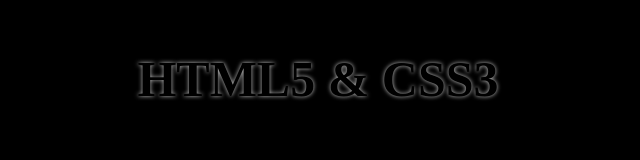
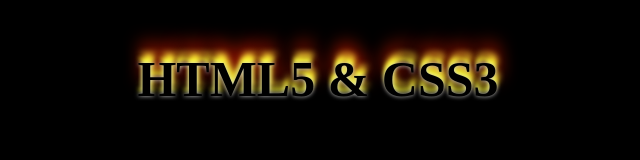
Before and after one commit to HYEON-DEV/02_html-css, a plain HTML site: page 09-CSS-문단관련속성/06-paragraph.html in a window 1280 px wide. Shown: the whole page, without its empty margins (322-962 px from the left). Drawn offline with Linux system fonts and the light colour scheme.

Commit message:
2024-08-05 study

```diff
--- a/09-CSS-문단관련속성/06-paragraph.html
+++ b/09-CSS-문단관련속성/06-paragraph.html
@@ -14,7 +14,10 @@
         }
         .text {
             background-color: #000;
-            text-shadow: 0 0 4px #ccc;
+            text-shadow: 0 0 4px #ccc,
+                        0 -5px 4px #ff3,
+                        2px -10px 6px #fd3,
+                        2px -19px 18px #f20;
         }
     </style>
 </head>
```
Also changed, not shown: 09-CSS-문단관련속성/02-paragraph.html (+1 -1 lines).
